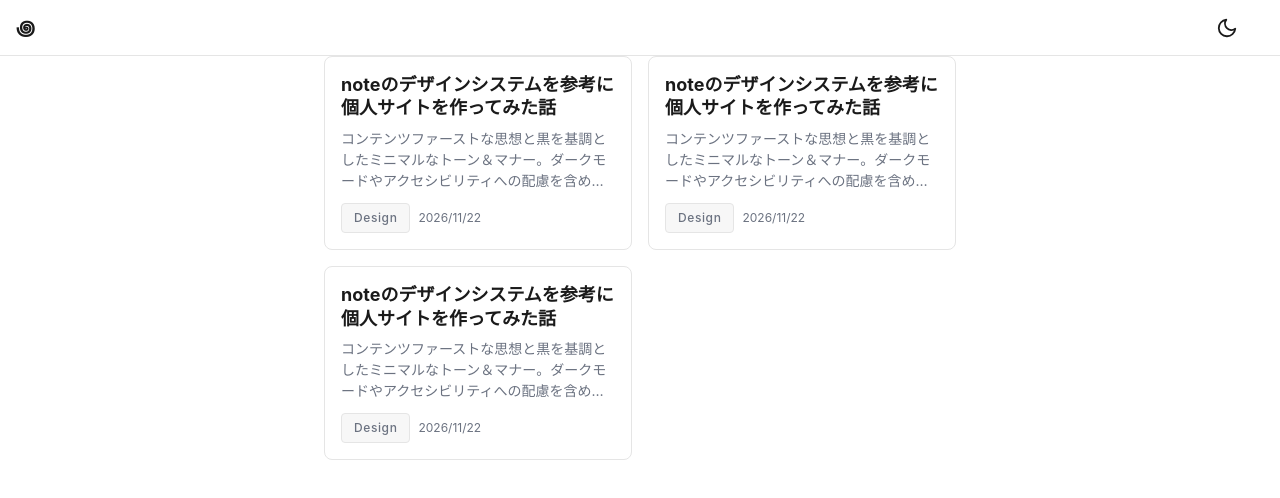
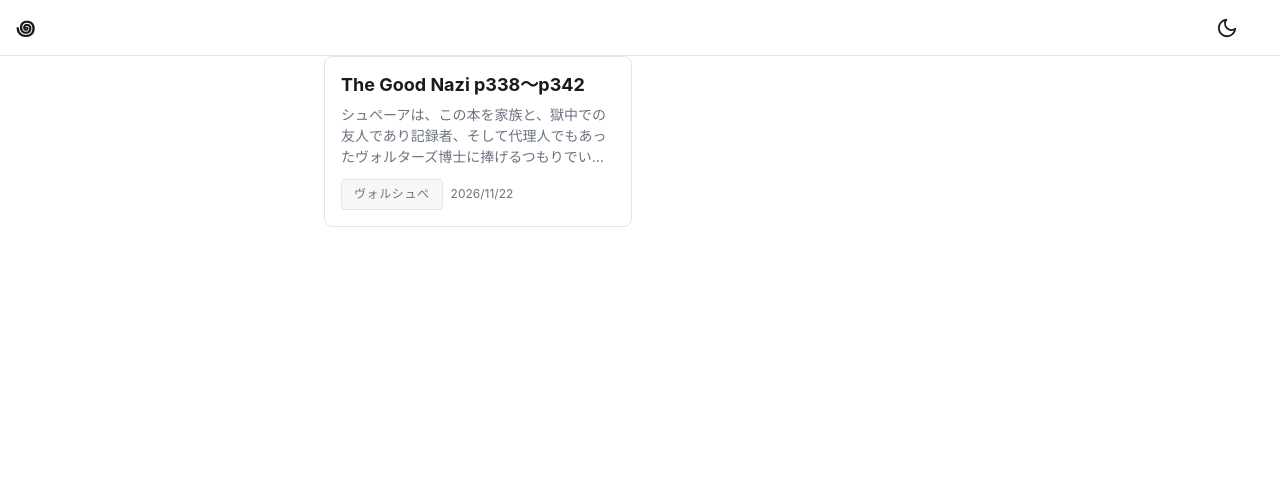
Before and after one commit to uzumaki-taameya/uzumaki_taameya.io, a plain HTML site: page index.html in a window 1280 px wide. Drawn offline with Linux system fonts and the light colour scheme; a web font is replaced by a local one.

Commit message:
update: 記事内容の更新

```diff
--- a/index.html
+++ b/index.html
@@ -34,44 +34,13 @@
       <!-- 記事カード 1 -->
       <a href="./article.html" class="card">
         <div class="card__body">
-          <h3 class="card__title">noteのデザインシステムを参考に個人サイトを作ってみた話</h3>
+          <h3 class="card__title">The Good Nazi p338〜p342</h3>
           <p class="card__excerpt">
-            コンテンツファーストな思想と黒を基調としたミニマルなトーン＆マナー。ダークモードやアクセシビリティへの配慮を含めた設計プロセスをまとめました。
+            シュペーアは、この本を家族と、獄中での友人であり記録者、そして代理人でもあったヴォルターズ博士に捧げるつもりでいた。
           </p>
           <div class="card__meta">
             <div class="card__meta-left">
-              <span class="tag">Design</span>
-              <span>2026/11/22</span>
-            </div>
-          </div>
-        </div>
-      </a>
-
-      <!-- 記事カード 2 -->
-      <a href="./article.html" class="card">
-        <div class="card__body">
-          <h3 class="card__title">noteのデザインシステムを参考に個人サイトを作ってみた話</h3>
-          <p class="card__excerpt">
-            コンテンツファーストな思想と黒を基調としたミニマルなトーン＆マナー。ダークモードやアクセシビリティへの配慮を含めた設計プロセスをまとめました。
-          </p>
-          <div class="card__meta">
-            <div class="card__meta-left">
-              <span class="tag">Design</span>
-              <span>2026/11/22</span>
-            </div>
-          </div>
-        </div>
-      </a>
-
-            <a href="./article.html" class="card">
-        <div class="card__body">
-          <h3 class="card__title">noteのデザインシステムを参考に個人サイトを作ってみた話</h3>
-          <p class="card__excerpt">
-            コンテンツファーストな思想と黒を基調としたミニマルなトーン＆マナー。ダークモードやアクセシビリティへの配慮を含めた設計プロセスをまとめました。
-          </p>
-          <div class="card__meta">
-            <div class="card__meta-left">
-              <span class="tag">Design</span>
+              <span class="tag">ヴォルシュぺ</span>
               <span>2026/11/22</span>
             </div>
           </div>
```
Also changed, not shown: article.html (+2 -2 lines).
